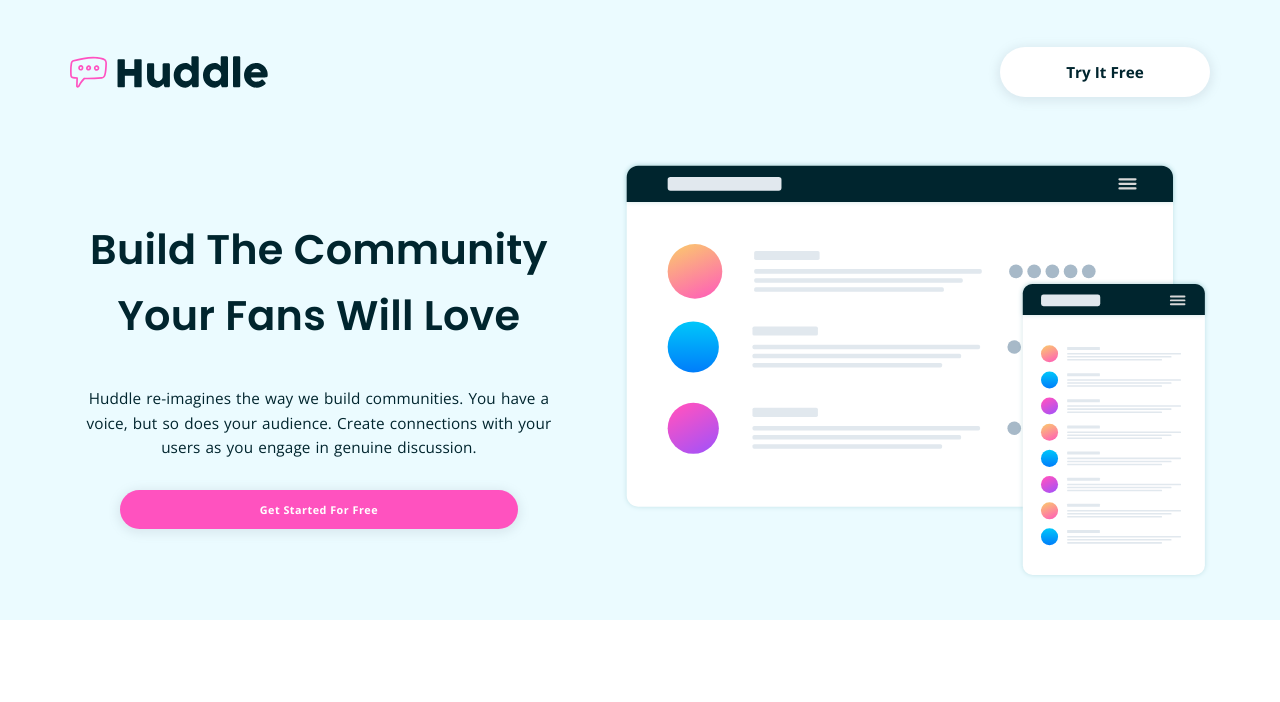
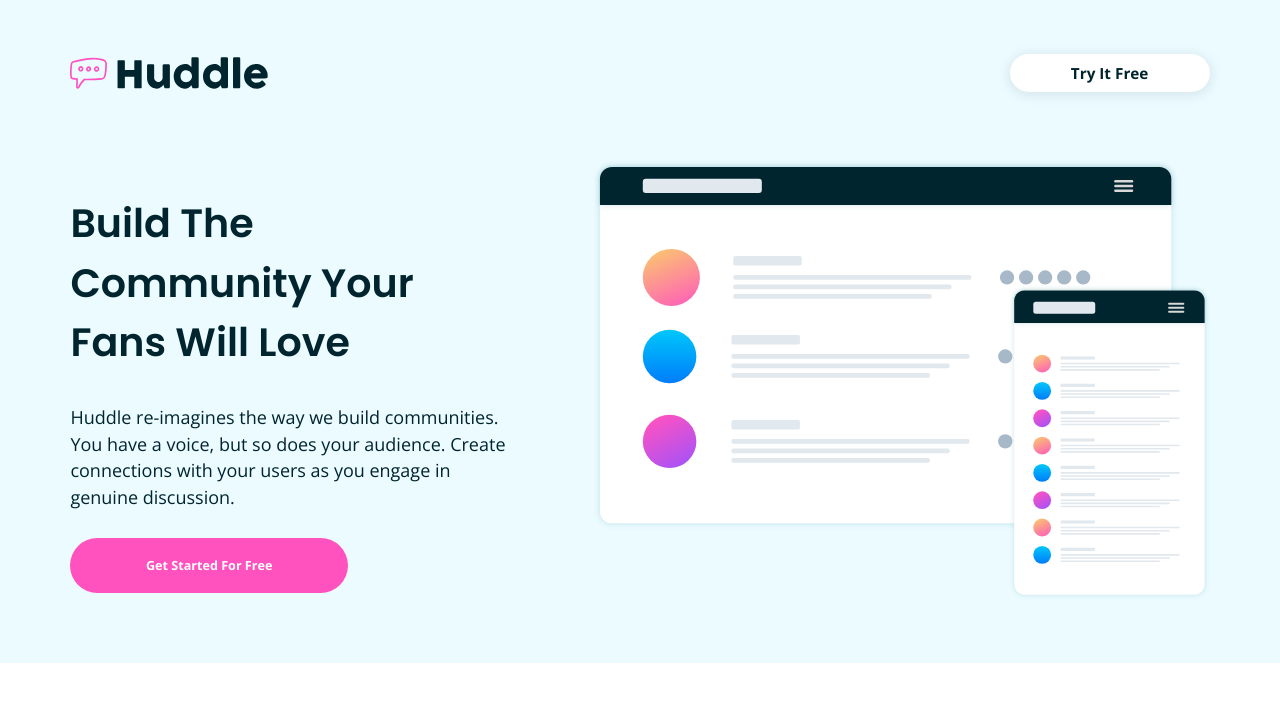
Before and after one commit to Yemisrach15/FEM, a JavaScript app in the folder huddle-landing-page-with-alternating-feature-blocks/: page / in a window 1280 px wide. Shown: the top 702 px of the page. Built offline with nearby package versions, Linux system fonts and the light colour scheme; the HTML template or start-up script is replaced by a standard one.

Commit message:
Redo header and other component styling

```diff
--- a/huddle-landing-page-with-alternating-feature-blocks/src/components/Card.js
+++ b/huddle-landing-page-with-alternating-feature-blocks/src/components/Card.js
@@ -1,5 +1,5 @@
 import { StyledCard } from "./styles/Main.styled";
-import { Flex } from "./styles/Flex.styled";
+import Flex from "./styles/Flex.styled";
 
 export function Card({ src, heading, para }) {
     return (
--- a/huddle-landing-page-with-alternating-feature-blocks/src/components/Footer.js
+++ b/huddle-landing-page-with-alternating-feature-blocks/src/components/Footer.js
@@ -1,5 +1,5 @@
 import { StyledFooter, Logo, StyledParagraph, StyledSection, SocialIcon, CopyRightParagraph } from "./styles/Footer.styled";
-import { Flex } from "./styles/Flex.styled";
+import Flex from "./styles/Flex.styled";
 
 export function Footer() {
     return (
--- a/huddle-landing-page-with-alternating-feature-blocks/src/components/Header.js
+++ b/huddle-landing-page-with-alternating-feature-blocks/src/components/Header.js
@@ -1,28 +1,97 @@
-import { Button } from "./styles/Button.styled";
+import Button from "./styles/Button.styled";
+import Logo from "./styles/Logo.styled";
 import Container from "./styles/Container.styled";
-import { Flex } from "./styles/Flex.styled";
-import { H1, Logo, Nav, P, StyledHeader } from "./styles/Header.styled";
+import Flex from "./styles/Flex.styled";
+import TextTile, { Heading, Paragraph } from "./TextTile";
+import Image from "./styles/Image.styled";
+import styled from "styled-components";
+import { color, space, layout, compose } from 'styled-system';
+
+const HeaderStyled = styled.header`
+	${compose(color, space, layout)}
+`
 
 export function Header() {
+	return (
+		<HeaderStyled bg={'netural100'} py={["1.3em", null, 6]}>
+			<Container width={['medium', 'extraSmall', 'small']}>
+				<Flex
+					gap={"1em"}
+					mb={[7, null, "3.8em"]}>
+					<Logo
+						width={["5.8em", null, 11]}
+						src="./images/logo.svg" />
+					<Button
+						py={"0.6em"}
+						px={[5, 5, 8]}
+						variant='secondary'
+						fontSize={[0, 1, 1]}
+						fontWeight={6}
+						boxShadow={1}
+						borderRadius={1}
+						letterSpacing={['stretched.2', null, 'none']}
+						href="#">
+						Try It Free
+					</Button>
+				</Flex>
+				<Flex
+					flexDirection={["column", "column", "row"]}
+					gap={"3.5em"}>
+					<TextTile
+						textAlign={['center', 'center', 'left']}
+						px={[2, 2, 0]}
+						pr={[null, null, 1]}>
+						<Heading
+							fontSize={[4, 4, 7]}
+							letterSpacing={['compact.0', null, 'none']}
+							lineHeight={[0, 0, 1]}
+							mb={"0.8em"}
+							mr={[0, 0, 2]}>
+							Build the community your fans will love
+						</Heading>
+						<Paragraph
+							fontSize={["0.9em", null, 2]}
+							lineHeight={"1.47"}
+							mb={"2.3em"}>
+							Huddle re-imagines the way we build communities. You have a voice, but so does your audience. Create connections with your users as you engage in genuine discussion.
+						</Paragraph>
+						<Button
+							px={[9, 9, 12]}
+							py={[2, 2, 3]}
+							mb={[null, null, 5]}
+							fontSize={"0.7em"}
+							fontWeight={6}>
+							Get Started For Free
+						</Button>
+					</TextTile>
+					<Image
+						mb={1}
+						width={["87%", null, "54%"]}
+						src="./images/illustration-mockups.svg"
+						alt="" />
+				</Flex>
+			</Container>
+		</HeaderStyled>
+	);
 
-    return (
-        <StyledHeader bg="netural100" p={[1, null, 7]}>
-            <Container width={[3, null, 2]}>
-                <Nav as="nav" mb={[4, null, 8]} flexDirection={"row"}>
-                    <Logo width={[0, null, 1]} src="./images/logo.svg" alt="" />
-                    <Button p={6} fontSize={[0, null, 1]} variant="secondary">Try It Free</Button>
-                </Nav>
-                <Flex flex="8%" px={["1.1em", null, "0em"]} alignItems={["initial", null, "center"]} flexDirection={[null, null, "row"]}>
-                    <div>
-                        <H1 fontSize={[3, null, 4]} fontFamily="header" letterSpacing={1} lineHeight={0} mb={2}>Build The Community Your Fans Will Love</H1>
-                        <P fontSize={1} letterSpacing={0} lineHeight={0} mb={3}>Huddle re-imagines the way we build communities. You have a voice, but so does your audience. Create connections with your users as you engage in genuine discussion.</P>
-                        <Button letterSpacing="0.5px" fontSize="0.6em" py="1.1em" variant="primary">Get Started For Free</Button>
-                    </div>
-                    <div>
-                        <img width="100%" src="./images/illustration-mockups.svg" alt=""></img>
-                    </div>
-                </Flex>
-            </Container>
-        </StyledHeader>
-    );
+	// return (
+	//     <StyledHeader bg="netural100" p={[1, null, 7]}>
+	//         <Container width={[3, null, 2]}>
+	//             <Nav as="nav" mb={[4, null, 8]} flexDirection={"row"}>
+	//                 <Logo width={[0, null, 1]} src="./images/logo.svg" alt="" />
+	//                 <Button p={6} fontSize={[0, null, 1]} variant="secondary">Try It Free</Button>
+	//             </Nav>
+	//             <Flex flex="8%" px={["1.1em", null, "0em"]} alignItems={["initial", null, "center"]} flexDirection={[null, null, "row"]}>
+	//                 <div>
+	//                     <H1 fontSize={[3, null, 4]} fontFamily="header" letterSpacing={1} lineHeight={0} mb={2}>Build The Community Your Fans Will Love</H1>
+	//                     <P fontSize={1} letterSpacing={0} lineHeight={0} mb={3}>Huddle re-imagines the way we build communities. You have a voice, but so does your audience. Create connections with your users as you engage in genuine discussion.</P>
+	//                     <Button letterSpacing="0.5px" fontSize="0.6em" py="1.1em" variant="primary">Get Started For Free</Button>
+	//                 </div>
+	//                 <div>
+	//                     <img width="100%" src="./images/illustration-mockups.svg" alt=""></img>
+	//                 </div>
+	//             </Flex>
+	//         </Container>
+	//     </StyledHeader>
+	// );
 }
--- /dev/null
+++ b/huddle-landing-page-with-alternating-feature-blocks/src/components/TextTile.js
@@ -0,0 +1,19 @@
+import styled from 'styled-components';
+import { color, layout, space, typography, compose } from 'styled-system';
+
+export const Heading = styled.h1`
+    text-transform: capitalize;
+    ${compose(color, layout, space, typography)}
+`
+Heading.defaultProps = {
+    fontFamily: 'header'
+}
+
+export const Paragraph = styled.p`
+    ${compose(color, layout, space, typography)}
+`
+const TextTile = styled.div`
+    ${compose(color, layout, space, typography)}
+`
+
+export default TextTile;
--- a/huddle-landing-page-with-alternating-feature-blocks/src/components/styles/Button.styled.js
+++ b/huddle-landing-page-with-alternating-feature-blocks/src/components/styles/Button.styled.js
@@ -1,27 +1,23 @@
-import styled, { css } from "styled-components";
-import { color, space, typography, variant } from "styled-system";
+import styled from "styled-components";
+import { color, space, layout, typography, border, variant, shadow, compose } from "styled-system";
 
-export const Button = styled.button`
-    /* background: white; */
-	border-radius: 5em;
-    box-shadow: 0px 2px 10px 3px hsl(208deg 11% 55% / 15%);
-    font-weight: 700;
-	/* padding: 0.3em 1.8em; */
-/*
-    ${props => props.primary && css`
-        width: 80%;
-    `} */
-
-    ${color}
-    ${space}
-    ${typography}
-    ${
+const Button = styled.a`
+	text-decoration: none;
+	&:hover {
+		opacity: 0.85;
+	}
+	${compose(
+		color,
+		space,
+		layout,
+		typography,
+		border,
+		shadow,
 		variant({
 			variants: {
 				primary: {
 					color: "white",
-                    bg: "primary",
-                    width: "80%"
+					bg: "primary"
 				},
 				secondary: {
 					color: "netural300",
@@ -29,5 +25,12 @@ export const Button = styled.button`
 				}
 			}
 		})
+	)}
+`
+
+Button.defaultProps = {
+	variant: 'primary',
+	borderRadius: 1
 }
-`
+
+export default Button;
--- a/huddle-landing-page-with-alternating-feature-blocks/src/components/styles/Container.styled.js
+++ b/huddle-landing-page-with-alternating-feature-blocks/src/components/styles/Container.styled.js
@@ -1,11 +1,18 @@
 import styled from "styled-components";
-import { layout } from "styled-system";
+import { color, space, layout, variant, compose } from "styled-system";
 
 const Container = styled.div`
     margin: 0 auto;
-    /* width: 91%; */
-
-    ${layout}
+    ${compose(
+        color,
+        layout,
+        space,
+        variant({
+            prop: 'width',
+            scale: 'width'
+        })
+    )
+    }
 `
 
 export default Container;
--- a/huddle-landing-page-with-alternating-feature-blocks/src/components/styles/Flex.styled.js
+++ b/huddle-landing-page-with-alternating-feature-blocks/src/components/styles/Flex.styled.js
@@ -1,21 +1,22 @@
-import styled from "styled-components";
-import { space, layout, flexbox, flex } from "styled-system";
+import styled, { css } from "styled-components";
+import { space, layout, flexbox, flex, compose } from "styled-system";
 
-export const Flex = styled.div`
+const Flex = styled.div`
     align-items: center;
     display: flex;
-    flex-direction: column;
     justify-content: space-between;
-    gap: ${props => props.gap? props.gap: "3em"};
+    gap: ${props => props.gap ? props.gap : "3em"};
 
-    & > * {
-        flex: 1;
-    }
-    & > :last-child {
+    & > : lastChild {
         ${flex}
     }
 
-    ${flexbox}
-    ${layout}
-    ${space}
+    ${compose(flexbox, layout, space)}
+    ${props => props.equal && css`
+        & > * {
+            flex: 1;
+        }
+    `}
 `
+
+export default Flex;
--- a/huddle-landing-page-with-alternating-feature-blocks/src/components/styles/Header.styled.js
+++ b/huddle-landing-page-with-alternating-feature-blocks/src/components/styles/Header.styled.js
@@ -6,10 +6,6 @@ import { Flex } from "./Flex.styled";
 export const StyledHeader = styled.header`
     text-align: center;
     ${compose(color, space)}
-
-    @media screen and (min-width: 'breakpoints.1') {
-        text-align: left;
-    }
 `
 
 export const Nav = styled(Flex)`
--- /dev/null
+++ b/huddle-landing-page-with-alternating-feature-blocks/src/components/styles/Image.styled.js
@@ -0,0 +1,8 @@
+import styled from 'styled-components';
+import { layout, space, compose } from 'styled-system';
+
+const Image = styled.img`
+    ${compose(layout, space)}
+`
+
+export default Image;
--- /dev/null
+++ b/huddle-landing-page-with-alternating-feature-blocks/src/components/styles/Logo.styled.js
@@ -0,0 +1,9 @@
+import styled from "styled-components";
+import { color, layout, space, variant, compose, system } from "styled-system";
+
+const Logo = styled.img`
+    filter: ${props => props.filter? props.filter: 'none'};
+    ${compose(color, layout, space)}
+`
+
+export default Logo;
--- a/huddle-landing-page-with-alternating-feature-blocks/src/components/styles/Theme.js
+++ b/huddle-landing-page-with-alternating-feature-blocks/src/components/styles/Theme.js
@@ -1,47 +1,98 @@
-const theme = {
+// const theme = {
+// colors: {
+//     primary: 'hsl(322, 100%, 66%)',
+//     netural100: 'hsl(193, 100%, 96%)',
+//     netural200: 'hsl(208, 11%, 55%)',
+//     netural300: 'hsl(192, 100%, 9%)'
+// },
+// breakpoints: ['375px', '768px', '1440px'],
+//     sizes: [
+//         "5.7em",
+//         "11em",
+//         "89%",
+//         "91%"
+//     ],
+//     space: [
+//         "0em",
+//         "1.4em 0 1.9em 0",
+//         "0.9em",
+//         "2em",
+//         "4.5em",
+//         "0.3em 1.8em",
+//         "1em 4.3em",
+//         "2.6em 0 1.9em 0",
+//         "3.5em"
+//     ],
+//     fontSizes: [
+//         "0.6em",
+//         "0.85em",
+//         "1em",
+//         "1.3em",
+//         "2.3em"
+//     ],
+//     fonts: {
+//         header: "'Poppins', sans-serif",
+//         other: "'Open Sans', sans-serif"
+//     },
+// letterSpacings: [
+//     "0.1px",
+//     "0.2px",
+//     "1px"
+// ],
+// lineHeights: [
+//     1.6
+// ]
+// }
+
+let theme = {
+    breakpoints: ['375px', '768px', '1440px'],
     colors: {
         primary: 'hsl(322, 100%, 66%)',
         netural100: 'hsl(193, 100%, 96%)',
         netural200: 'hsl(208, 11%, 55%)',
         netural300: 'hsl(192, 100%, 9%)'
     },
-    breakpoints: ['375px', '768px', '1440px'],
-    sizes: [
-        "5.7em",
-        "11em",
-        "89%",
-        "91%"
-    ],
-    space: [
-        "0em",
-        "1.4em 0 1.9em 0",
-        "0.9em",
-        "2em",
-        "4.5em",
-        "0.3em 1.8em",
-        "1em 4.3em",
-        "2.6em 0 1.9em 0",
-        "3.5em"
-    ],
-    fontSizes: [
-        "0.6em",
-        "0.85em",
-        "1em",
-        "1.3em",
-        "2.3em"
-    ],
     fonts: {
         header: "'Poppins', sans-serif",
         other: "'Open Sans', sans-serif"
     },
-    letterSpacings: [
-        "0.1px",
-        "0.2px",
-        "1px"
+    fontSizes: ["0.5em", "0.85em", "1em", "1.2em", "1.5em", "1.8em", "2em", "2.2em"],
+    fontWeights: [100, 200, 300, 400, 500, 600, 700, 800, 900],
+    letterSpacings: {
+        compact: [
+            "-2px",
+        ],
+        stretched: [
+            "0.1px",
+            "0.2px",
+            "0.5px",
+            "1px",
+        ],
+        none: "0px"
+    },
+    lineHeights: [
+        1.4,
+        1.5,
+        1.6
     ],
-    lineHeights: [
-        1.6
-    ]
+    radii: ["0em", "10em"],
+    shadows: ["none", "0px 2px 10px 3px hsl(208deg 11% 55% / 15%)"],
+    sizes: ["0em", "1em", "2em", "3em", "4em", "5em", "6em", "7em", "8em", "9em", "10em", "11em"],
+    space: ["0em", "0.5em", "1em", "1.5em", "2em", "2.5em", "3em", "3.5em", "4em", "4.5em", "5em", "5.5em", "6em"],
+    width: {
+        extraSmall: {
+            width: '70%'
+        },
+        small: {
+            width: '89%'
+        },
+        medium: {
+            width: '92%'
+        },
+        full: {
+            width: '100%'
+        }
+    }
 }
 
 export default theme;
```
Lines whose indentation alone changed are shown as unchanged.
